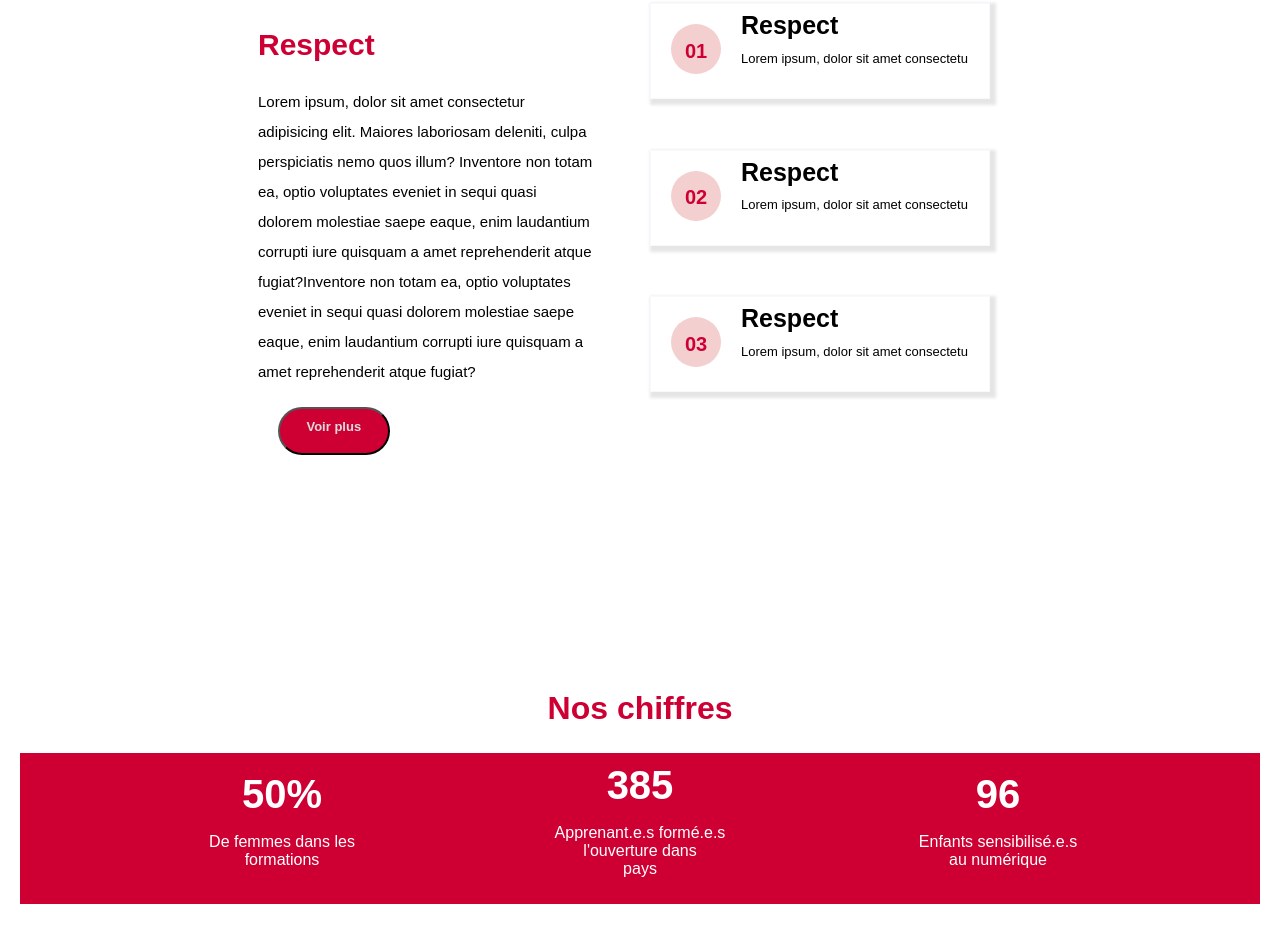
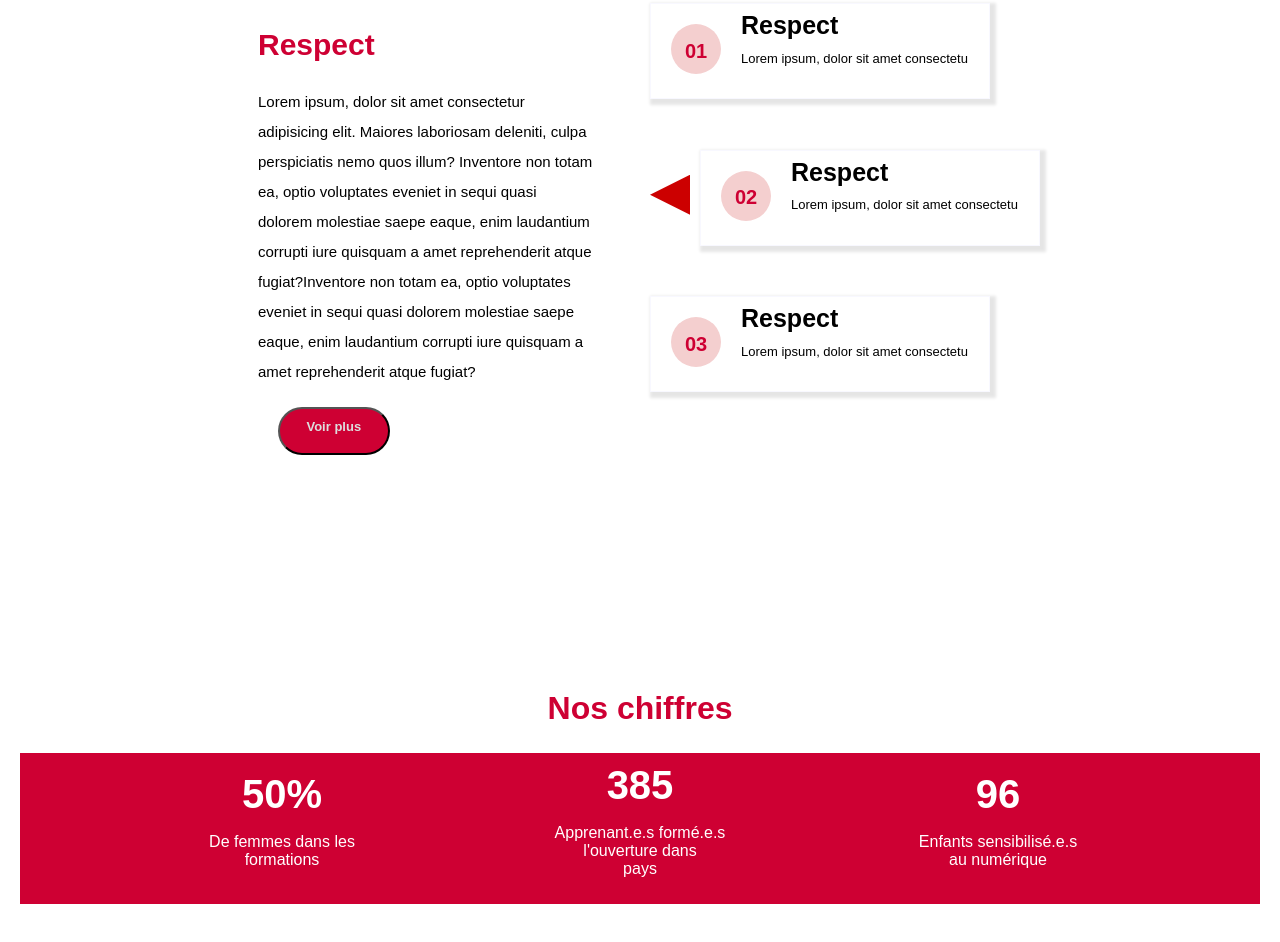
Before and after one commit to NdiayeOusmanaCamara/Maquette-S-negal, a plain HTML site: page index.html in a window 1280 px wide. Shown: the part 2218-3160 px from the top of the page. Drawn offline with Linux system fonts and the light colour scheme.

Commit message:
modification

```diff
--- a/index.html
+++ b/index.html
@@ -115,6 +115,7 @@
                 <div class="photo-rond-line">
                 <img src="image/photo-rond-line.png" alt="photo-rond-line">
             </div>
+
                 <h1>02</h1>
                 <h2>Se former par l’action</h2>
                 <p>Nous formons les apprenants à devenir
@@ -202,7 +203,8 @@
                 <P>Lorem ipsum, dolor sit amet consectetu</P>
             </div>
         </div>
-
+        <div class="disque">
+        <div class="triangle"></div>
         <div class="itemnumber">
         <div class="number">
 
@@ -213,6 +215,7 @@
             <P>Lorem ipsum, dolor sit amet consectetu</P>
         </div>
         </div>
+    </div>
         <div class="itemnumber">
     <div class="number">
         <h1>03</h1>
--- a/style.css
+++ b/style.css
@@ -18,6 +18,17 @@ header {
     position: fixed;
     width: 100%;
     z-index: 10;
+}
+.disque{
+    display: flex;
+    gap: 10px;
+}
+.triangle{
+width: 40px;
+height: 40px;
+clip-path: polygon(100% 0, 100% 100%, 0 50%);
+background-color: #cc0000;
+margin-top: 25px;
 }
 
 .logo img {
```
